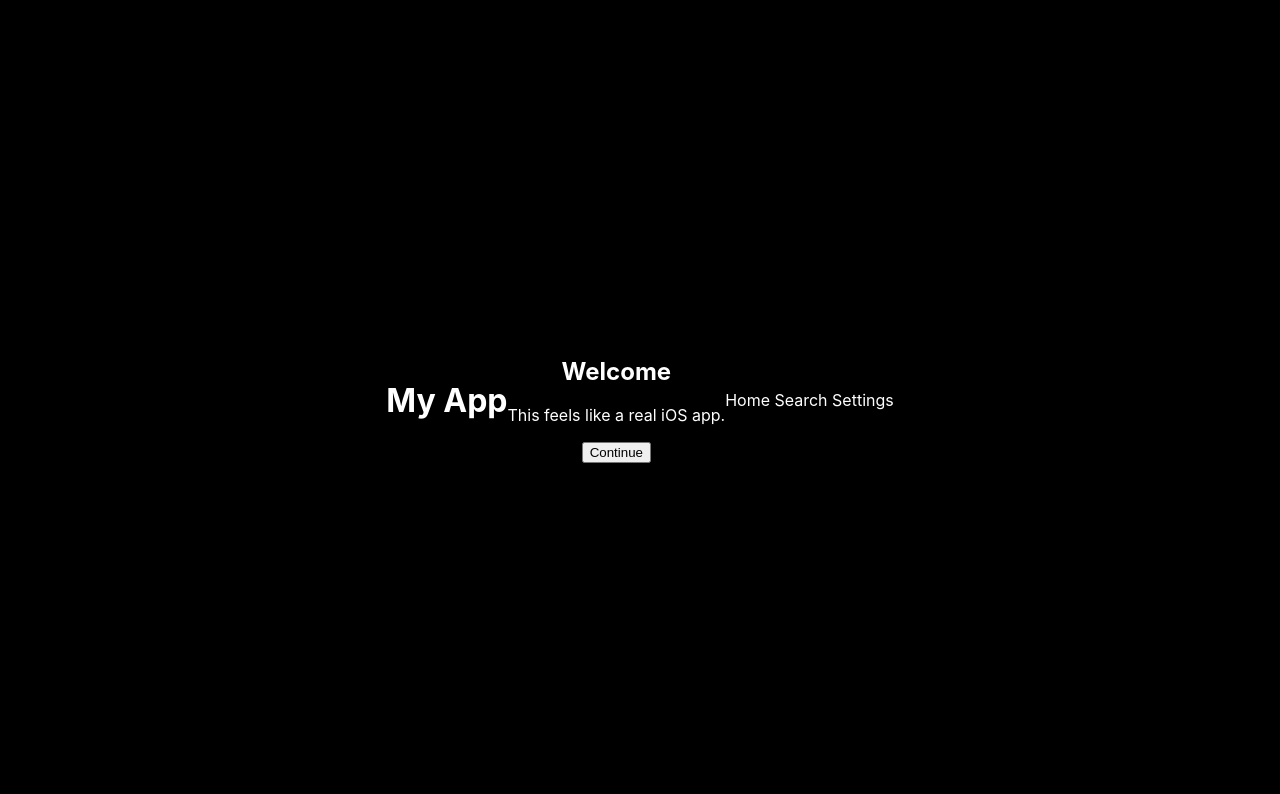
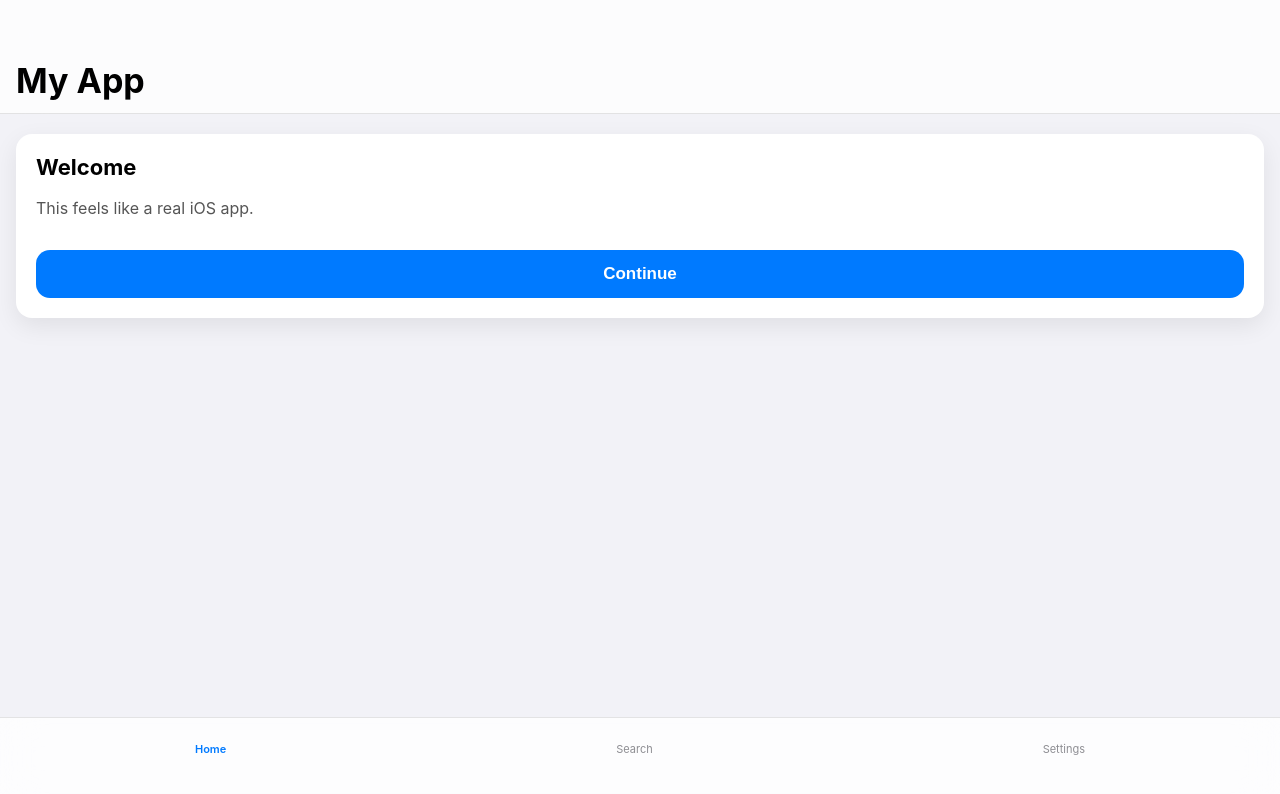
Before and after one commit to jefisalreadytkn/myapp, a plain HTML site: page index.html in a window 1280 px wide. Drawn offline with Linux system fonts and the light colour scheme.

Commit message:
Update style.css

```diff
--- a/style.css
+++ b/style.css
@@ -1,11 +1,90 @@
+* {
+  box-sizing: border-box;
+}
+
 body {
   margin: 0;
-  background: black;
+  background: #f2f2f7;
+  font-family: -apple-system, BlinkMacSystemFont;
+  color: #000;
+}
+
+/* iOS Navigation Bar */
+.nav {
+  position: sticky;
+  top: 0;
+  padding: 60px 16px 12px;
+  background: rgba(255,255,255,0.75);
+  backdrop-filter: blur(20px);
+  -webkit-backdrop-filter: blur(20px);
+  border-bottom: 0.5px solid rgba(0,0,0,0.1);
+}
+
+.nav h1 {
+  margin: 0;
+  font-size: 34px;
+  font-weight: 700;
+}
+
+/* Main Content */
+main {
+  padding: 20px 16px 100px;
+}
+
+/* iOS Card */
+.card {
+  background: white;
+  border-radius: 16px;
+  padding: 20px;
+  box-shadow: 0 8px 24px rgba(0,0,0,0.08);
+}
+
+.card h2 {
+  margin-top: 0;
+  font-size: 22px;
+}
+
+.card p {
+  color: #555;
+  font-size: 16px;
+}
+
+/* iOS Button */
+button {
+  width: 100%;
+  margin-top: 16px;
+  padding: 14px;
+  font-size: 17px;
+  font-weight: 600;
   color: white;
-  font-family: -apple-system, BlinkMacSystemFont;
+  background: #007aff;
+  border: none;
+  border-radius: 14px;
+}
+
+/* iOS Tab Bar */
+.tabbar {
+  position: fixed;
+  bottom: 0;
+  width: 100%;
+  height: 83px;
+  padding-bottom: 20px;
+  background: rgba(255,255,255,0.8);
+  backdrop-filter: blur(20px);
+  -webkit-backdrop-filter: blur(20px);
+  border-top: 0.5px solid rgba(0,0,0,0.1);
+
   display: flex;
+  justify-content: space-around;
   align-items: center;
-  justify-content: center;
-  height: 100vh;
-  text-align: center;
+  font-size: 11px;
 }
+
+.tabbar span {
+  color: #8e8e93;
+}
+
+.tabbar .active {
+  color: #007aff;
+  font-weight: 600;
+}
```
